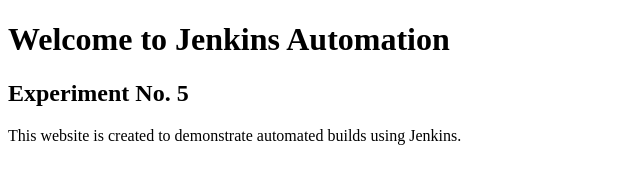
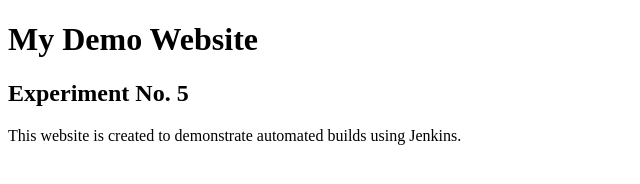
Before and after one commit to Awantika1395/JenkinsDemo, a plain HTML site: page index.html in a window 1280 px wide. Shown: the whole page, without its empty margins (0-640 px from the left). Drawn offline with Linux system fonts and the light colour scheme.

Commit message:
Update index.html

```diff
--- a/index.html
+++ b/index.html
@@ -5,7 +5,7 @@
     <title>Jenkins Demo Website</title>
 </head>
 <body>
-    <h1>Welcome to Jenkins Automation</h1>
+    <h1>My Demo Website</h1>
     <h2>Experiment No. 5</h2>
     <p>This website is created to demonstrate
        automated builds using Jenkins.</p>
```
